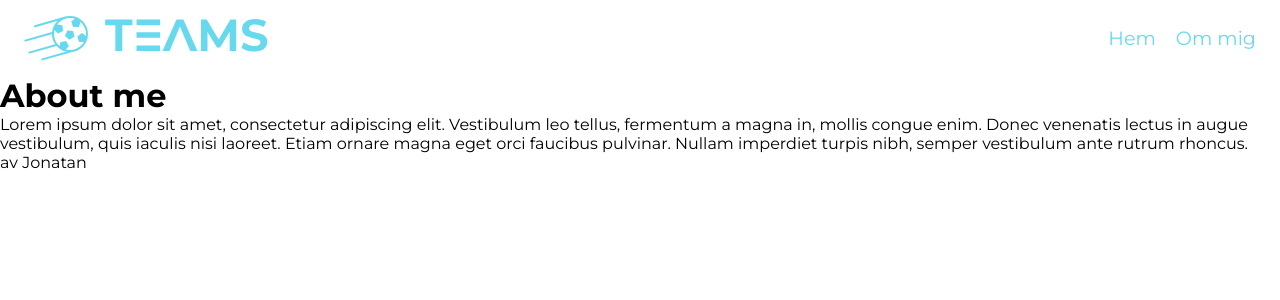
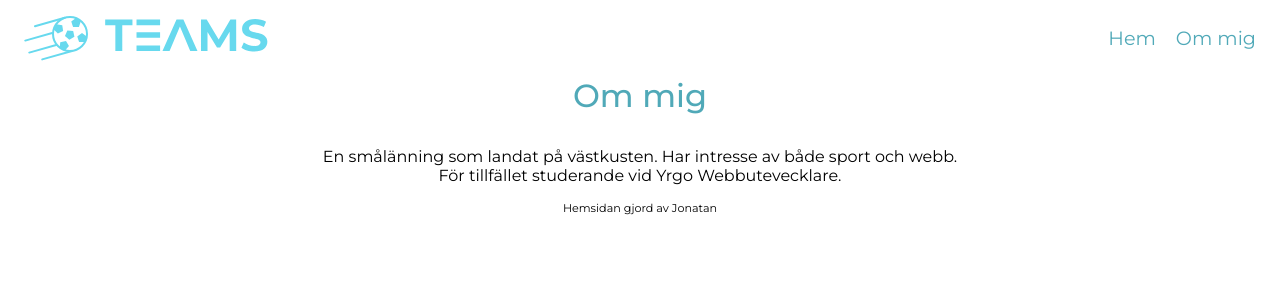
Before and after one commit to jolor2024/teams, a PHP site: page /about.php in a window 1280 px wide. Shown: the top 300 px of the page. Run offline with PHP 8.4, Linux system fonts and the light colour scheme.

Commit message:
add about me

```diff
--- a/about.php
+++ b/about.php
@@ -17,9 +17,14 @@ require __DIR__ . "/php/head.php";
     require __DIR__ . "/php/header.php";
     ?>
 
-    <h1>About me</h1>
-    <p>Lorem ipsum dolor sit amet, consectetur adipiscing elit. Vestibulum leo tellus, fermentum a magna in, mollis congue enim. Donec venenatis lectus in augue vestibulum, quis iaculis nisi laoreet. Etiam ornare magna eget orci faucibus pulvinar. Nullam imperdiet turpis nibh, semper vestibulum ante rutrum rhoncus.
-    </p>
+    <main>
+        <section class="about-info">
+            <h1 class="startTitle">Om mig</h1>
+            <p>En smålänning som landat på västkusten. Har intresse av både sport och webb. <br> För tillfället studerande vid Yrgo Webbutevecklare.
+            </p>
+        </section>
+    </main>
+
 
     <?php
     require __DIR__ . "/php/footer.php";
--- a/php/footer.php
+++ b/php/footer.php
@@ -1 +1,3 @@
-<footer><span>av Jonatan</span></footer>
+<footer>
+    <span>Hemsidan gjord av Jonatan</span>
+</footer>
--- a/style.css
+++ b/style.css
@@ -9,6 +9,15 @@ body {
 
 h1, h2, h3, p {
     margin: 0;
+}
+
+a {
+    text-decoration: none;
+    color: #50a9b8;
+}
+
+a:hover {
+    color: #326871;
 }
 
 header {
@@ -25,17 +34,23 @@ nav ul {
 }
 
 nav ul a {
-    text-decoration: none;
     font-size: 1.2rem;
-    color: #67D9EE;
 }
 
 nav ul a:hover {
-    text-decoration: none;
     font-size: 1.2rem;
-    color: #50a9b8;
 }
 
+main {
+    margin: 0 auto;
+    max-width: 1200px;
+}
+
+.about-info p {
+    max-width: 1000px;
+    margin: 0 auto;
+    text-align: center;
+}
 
 .teams-info {
     padding: 1rem;
@@ -49,7 +64,7 @@ nav ul a:hover {
 
 .team {
     border-radius: 5px;
-    padding: 1.5rem;
+    padding: 1.1rem;
     box-shadow: 0px 0px 10px -2px rgb(192, 192, 192);
     width: 300px;
     display: flex;
@@ -57,13 +72,12 @@ nav ul a:hover {
     align-items: center;
     gap: 1rem;
 }
-.team:hover {
-    box-shadow: 0px 0px 15px 3px rgb(220, 220, 220);
-}
+
 
 
 .text-info {
     align-self: flex-start;
+    margin-top: 1.5rem;
 }
 
 .text-info p {
@@ -72,14 +86,14 @@ nav ul a:hover {
 }
 
 
-.team h2 {
+.team a {
     font-size: 1.2rem;
-    color: #50a9b8;
+    text-decoration: none;
     font-weight: 700;
 }
 .team img {
-    height: 150px;
-    width: 150px;
+    height: 120px;
+    width: 120px;
 }
 
 .startTitle {
@@ -89,3 +103,12 @@ nav ul a:hover {
     font-weight: 500;
     color: #50a9b8;
 }
+
+footer  {
+    text-align: center;
+    margin: 1rem;
+}
+
+footer span {
+    font-size: .7rem;
+}
```
Also changed, not shown: index.php (+3 -18 lines), php/maincontent.php (added, +16 -0 lines).
